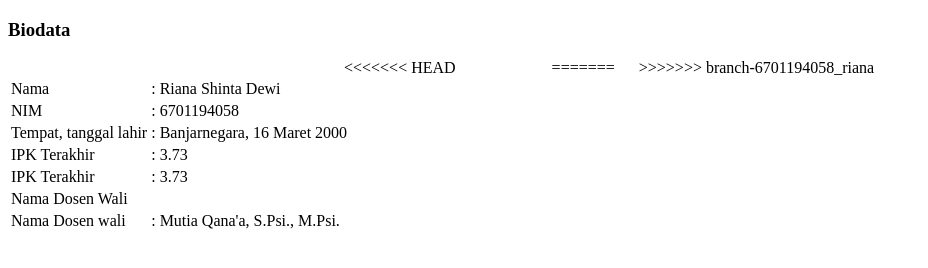
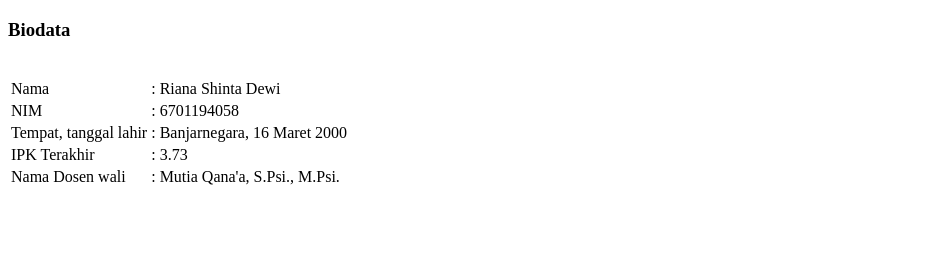
Before and after one commit to rianashintad/6701194058-assessment1pwb, a plain HTML site: page index.html in a window 1280 px wide. Shown: the whole page, without its empty margins (0-928 px from the left). Drawn offline with Linux system fonts and the light colour scheme.

Commit message:
v1.2.0-6701194058_riana

```diff
--- a/index.html
+++ b/index.html
@@ -27,18 +27,8 @@
     <td>:</td>
     <td>3.73</td>
   </tr>
-<<<<<<< HEAD
-  <tr>
-    <td>IPK Terakhir</td>
-    <td>:</td>
-    <td>3.73</td>
-  </tr>
-<tr>
-    <td>Nama Dosen Wali</td>
-=======
 <tr>
     <td>Nama Dosen wali</td>
->>>>>>> branch-6701194058_riana
     <td>:</td>
     <td>Mutia Qana'a, S.Psi., M.Psi.</td>
   </tr>
```
